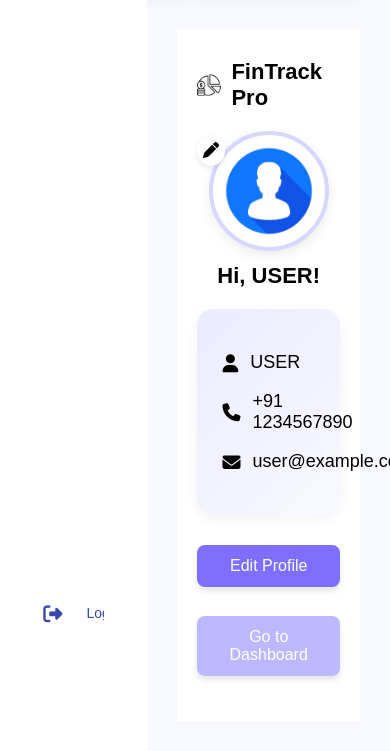
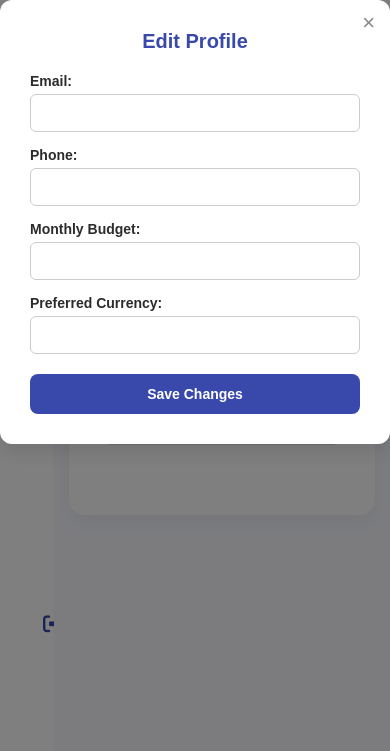
Before and after one commit to Riyaz-CCT/WDI_BUDGET_TRACKER, a PHP site: page /pages/profile.html in a window 390 px wide. Shown: the part 307-1058 px from the top of the page. Run offline with PHP 8.4, Linux system fonts and the light colour scheme.

Commit message:
Added edit profile modal with jQuery

```diff
--- a/css/profile.css
+++ b/css/profile.css
@@ -1,37 +1,44 @@
 /* ====================== ROOT CSS VARIABLES ====================== */
 :root {
-  --primary-color: #3949ab;          /* Deep indigo (more professional & accessible) */
-  --primary-bg: #f4f6fa;             /* Very light cool gray background */
-  --white: #ffffff;                  /* Pure white */
-  --hover-bg: #e8eaf6;               /* Indigo-tinted light hover */
-  --text-dark: #2c2c2c;              /* Dark gray for readability */
-  --text-light: #ffffff;             /* White for text on dark elements */
-  --table-alt-row: #ffffff;          /* Alternating white row */
-  --table-even-row: #f0f1f6;         /* Soft cool gray */
-  --search-bg: #e8eaf6;              /* Same as hover-bg for consistency */
-  --card-hover-shadow: rgba(57, 73, 171, 0.2); /* Shadow with primary color tone */
+  --primary-color: #3949ab;
+  --primary-bg: #f4f6fa;
+  --white: #ffffff;
+  --hover-bg: #e8eaf6;
+  --text-dark: #2c2c2c;
+  --text-light: #ffffff;
+  --table-alt-row: #ffffff;
+  --table-even-row: #f0f1f6;
+  --search-bg: #e8eaf6;
+  --card-hover-shadow: rgba(57, 73, 171, 0.2);
+  --light-bg: #f8f9ff;
+  --card-bg: #fff;
+  --shadow: rgba(0, 0, 0, 0.05);
 }
-
 
 /* ====================== GLOBAL RESET & FONT ====================== */
 * {
-  margin: 0px;
-  padding: 0px;
+  margin: 0;
+  padding: 0;
   border: none;
   outline: none;
   box-sizing: border-box;
   font-family: "Poppins", sans-serif;
 }
 
-/* ====================== BODY LAYOUT ====================== */
+body, html {
+  height: 100%;
+  font-family: "Poppins", sans-serif;
+  background: var(--light-bg);
+}
+
 body {
   display: flex;
-  flex-direction: row; /* sidebar + main */
-  margin: 0;
+  flex-direction: row;
+  justify-content: center;
+  align-items: center;
 }
 
-
-/* ====================== SIDEBAR STARTS HERE====================== */
+/* ====================== SIDEBAR ====================== */
 .sidebar {
   position: sticky;
   height: 100vh;
@@ -68,7 +75,7 @@ body {
 
 .menu li:hover,
 .active {
-  background-color: var(--hover-bg); /* Highlight item on hover or if active */
+  background-color: var(--hover-bg);
 }
 
 .menu a {
@@ -88,121 +95,343 @@ body {
   font-size: 1.2rem;
 }
 
-/* ====================== LOGOUT POSITIONING ====================== */
 .logout {
   position: absolute;
   bottom: 0;
   left: 0;
   width: 100%;
 }
-/* ====================== SIDEBAR ENDS HERE====================== */
 
+/* ====================== CONTAINER ====================== */
+.container {
+  display: flex;
+  height: 100vh;
+  padding: 30px;
+  gap: 30px;
+  overflow: hidden;
+}
 
+.right-section {
+  flex: 1;
+  background: #fff;
+  padding: 50px 80px;
+}
 
+/* ====================== LOGO ====================== */
+.logo {
+  display: flex;
+  align-items: center;
+  gap: 10px;
+  margin-top: 10px;
+  margin-left: 5px;
+}
 
+.logo img {
+  width: 30px;
+}
 
+.logo span {
+  font-size: 20px;
+  font-weight: 600;
+}
 
+/* ====================== HEADINGS ====================== */
+h1 {
+  margin-top: 30px;
+  font-size: 32px;
+}
 
-/*--------------------Profile Content------------------------*/
+.subtext {
+  margin: 10px 0 30px;
+  color: #777;
+}
 
-body {
-  background: #f8f9ff;
-  font-family: "Poppins", sans-serif;
-  }
+.profile-heading {
+  font-size: 24px;
+  color: var(--primary-color);
+  margin-bottom: 20px;
+}
 
- .profile-header {
-        position: relative;
-        text-align: center;
-        margin-bottom: 20px;
-      }
+/* ====================== BUTTONS ====================== */
+.submit,
+.sign-in,
+.google-btn {
+  padding: 14px;
+  border-radius: 8px;
+  font-size: 16px;
+  margin-bottom: 15px;
+  cursor: pointer;
+  color: #fff;
+  font-weight: 700;
+}
 
-      .profile-pic {
-        width: 120px;
-        aspect-ratio: 1 / 1;
-        border-radius: 50%;
-        object-fit: cover;
-        border: 4px solid #d6d6ff;
-        box-shadow: 0 4px 12px rgba(0, 0, 0, 0.08);
-        display: block;
-        margin: 0 auto;
+.submit,
+.sign-in {
+  background: rgba(113, 99, 186, 1);
+  border: none;
+  box-shadow: 0 4px 6px rgba(0, 0, 0, 0.1);
+  transition: background 0.3s ease, box-shadow 0.3s ease;
+}
+
+.submit:hover,
+.sign-in:hover {
+  background: rgb(85, 65, 182);
+  box-shadow: 0 6px 10px rgba(0, 0, 0, 0.15);
+}
+
+/* ====================== PROFILE CARD ====================== */
+.main-container {
+  width: 100%;
+  padding: 20px;
+}
+
+.profile-card {
+  background: var(--card-bg);
+  padding: 40px;
+  border-radius: 16px;
+  box-shadow: 0 8px 20px var(--shadow);
+  text-align: center;
+  max-width: 700px;
+  margin: 0 auto;
+}
+
+.profile-header {
+  position: relative;
+  text-align: center;
+  margin-bottom: 30px;
+}
+
+.profile-avatar {
+  width: 120px;
+  height: 120px;
+  border-radius: 50%;
+  object-fit: cover;
+  border: 4px solid #d6d6ff;
+  box-shadow: 0 4px 12px rgba(0, 0, 0, 0.08);
+  margin-bottom: 10px;
+}
+
+.profile-name {
+  font-size: 20px;
+  font-weight: 600;
+  color: var(--text-dark);
+  margin-bottom: 4px;
+}
+
+.member-since {
+  font-size: 14px;
+  color: #777;
+}
+
+.profile-details {
+  display: grid;
+  grid-template-columns: repeat(2, 1fr);
+  gap: 20px 40px;
+  margin-top: 30px;
 }
 
 
-      .edit-icon {
-        position: absolute;
-        top: 5px;
-        right: 115px;
-        background: #fff;
-        border-radius: 50%;
-        padding: 6px;
-        box-shadow: 0 2px 5px rgba(0, 0, 0, 0.1);
-        cursor: pointer;
-      }
+.profile-row label {
+  font-weight: 600;
+  color: var(--text-dark);
+  font-size: 14px;
+}
 
-      .edit-icon:hover {
-        background: #efefff;
-      }
+.profile-row p {
+  font-size: 14px;
+  margin-top: 4px;
+  color: #444;
+}
 
-      .profile-info {
-        background: linear-gradient(135deg, #ecebff, #f8f9ff);
-        border-radius: 16px;
-        padding: 25px;
-        margin: 20px 0;
-        box-shadow: 0 4px 12px rgba(0, 0, 0, 0.05);
-      }
+.profile-button {
+  text-align: center;
+  margin-top: 30px;
+}
 
-      .profile-info p {
-        font-size: 18px;
-        margin: 18px 0;
-        display: flex;
-        align-items: center;
-        gap: 12px;
-      }
+.edit-btn {
+  padding: 12px 24px;
+  background-color: var(--primary-color);
+  color: white;
+  border: none;
+  border-radius: 8px;
+  font-weight: 600;
+  cursor: pointer;
+  font-size: 14px;
+}
 
-      .profile-actions {
-        display: flex;
-        gap: 14px;
-        margin-top: 30px;
-        flex-wrap: wrap;
-      }
+.edit-btn i {
+  margin-right: 6px;
+}
 
-      .sign-in,
-      .google-btn {
-        flex: 1;
-        text-align: center;
-        background: #7f6eff;
-        color: #fff;
-        padding: 12px 20px;
-        border: none;
-        border-radius: 8px;
-        cursor: pointer;
-        transition: 0.3s;
-        font-size: 16px;
-      }
+.edit-btn:hover {
+  background-color: #2e3d94;
+}
 
-      .sign-in:hover,
-      .google-btn:hover {
-        background: #685bda;
-      }
+/* Horizontal line between top and details */
+.profile-left {
+  border-bottom: 1px solid #ddd;
+  padding-bottom: 20px;
+  margin-bottom: 30px;
+}
 
-      .go-dashboard {
-        background: #bdb8ff;
-      }
+/* Two-column layout with vertical divider */
+.profile-details {
+  display: grid;
+  grid-template-columns: 1fr 1fr;
+  gap: 20px 40px;
+  position: relative;
+}
 
-      .go-dashboard:hover {
-        background: #a9a3f7;
-      }
+.profile-details::before {
+  content: "";
+  position: absolute;
+  top: 0;
+  bottom: 0;
+  left: 50%;
+  width: 1px;
+  background-color: #e2e2e2;
+  transform: translateX(-50%);
+  opacity: 0.5;
+}
 
+
+/* ====================== RESPONSIVENESS ====================== */
+@media (max-width: 768px) {
   .container {
-  display: flex;
-  height: 100vh;
-  overflow: hidden;
-  }
-
-  .left-section {
-    flex: 1;
+    flex-direction: column;
   }
 
   .right-section {
-    flex: 1;
+    padding: 40px 30px;
   }
+
+  .expenses-card-left,
+  .expenses-card-right {
+    width: 80%;
+    margin: 10px auto;
+    padding: 16px;
+  }
+}
+
+@media (max-width: 480px) {
+  .right-section {
+    padding: 30px 20px;
+  }
+
+  .logo img {
+    margin-top: 10px;
+    width: 24px;
+  }
+
+  .logo span,
+  h1 {
+    font-size: 16px;
+  }
+
+  .submit,
+  .sign-in,
+  .google-btn {
+    padding: 12px;
+    font-size: 14px;
+  }
+
+  .input-row {
+    flex-direction: column;
+  }
+
+  .expenses-card-left,
+  .expenses-card-right {
+    width: 90%;
+    padding: 14px;
+  }
+
+  .expense-title,
+  .expense-amount,
+  .expense-change,
+  .graph .days {
+    font-size: 12px;
+  }
+}
+
+
+/* ====================== EDIT PROFILE MODAL ====================== */
+#editModal {
+  display: none;
+  position: fixed;
+  z-index: 1000;
+  top: 0;
+  left: 0;
+  width: 100%;
+  height: 100%;
+  background-color: rgba(0, 0, 0, 0.5);
+
+  /* Centering using Flexbox */
+  display: flex;
+  justify-content: center;
+  align-items: center;
+}
+
+#editModal .modal-content {
+  background: var(--white);
+  padding: 30px;
+  border-radius: 12px;
+  width: 100%;
+  max-width: 420px;
+  box-shadow: 0 8px 20px rgba(0, 0, 0, 0.1);
+  position: relative;
+}
+
+#editModal h2 {
+  color: var(--primary-color);
+  margin-bottom: 20px;
+  font-size: 20px;
+  text-align: center;
+}
+
+#editModal label {
+  display: block;
+  margin-top: 15px;
+  margin-bottom: 5px;
+  font-weight: 600;
+  font-size: 14px;
+  color: var(--text-dark);
+}
+
+#editModal input {
+  width: 100%;
+  padding: 10px 12px;
+  border-radius: 6px;
+  border: 1px solid #ccc;
+  font-size: 14px;
+}
+
+#editModal button[type="submit"] {
+  margin-top: 20px;
+  width: 100%;
+  padding: 12px;
+  background-color: var(--primary-color);
+  color: var(--text-light);
+  font-weight: 600;
+  border: none;
+  border-radius: 8px;
+  font-size: 14px;
+  cursor: pointer;
+}
+
+#editModal button[type="submit"]:hover {
+  background-color: #2e3d94;
+}
+
+#editModal .close-btn {
+  position: absolute;
+  right: 15px;
+  top: 10px;
+  font-size: 22px;
+  color: #888;
+  cursor: pointer;
+  transition: color 0.2s ease;
+}
+
+#editModal .close-btn:hover {
+  color: #000;
+}
--- a/pages/dashboard.html
+++ b/pages/dashboard.html
@@ -29,7 +29,7 @@
           <a href="profile.html"><i class="fas fa-user"></i><span>My Profile</span></a>
         </li>
         <li class="logout">
-          <a href="#" id="logout-link"><i class="fas fa-sign-out-alt"></i><span>Logout</span></a>
+          <a href="login.html" id="logout-link"><i class="fas fa-sign-out-alt"></i><span>Logout</span></a>
         </li>
       </ul>
     </div>
--- a/pages/profile.html
+++ b/pages/profile.html
@@ -6,10 +6,7 @@
     <meta name="viewport" content="width=device-width, initial-scale=1.0" />
     <title>FinTrack Pro Dashboard</title>
 
-    <!-- <link rel="stylesheet" href="/css/dashboard_styles.css" /> -->
-    <!-- <link rel="stylesheet" href="/css/responsive_dashboard.css" /> -->
     <link rel="stylesheet" href="/css/profile.css" />
-    <link rel="stylesheet" href="/css/login_styles.css" />
     <link
       rel="stylesheet"
       href="https://cdnjs.cloudflare.com/ajax/libs/font-awesome/6.4.0/css/all.min.css"
@@ -17,15 +14,15 @@
   </head>
 
   <body>
-    <!-- ===================== SIDEBAR STARTS HERE===================== -->
+    <!-- ===================== SIDEBAR ===================== -->
     <div class="sidebar">
       <div class="logo">
         <img src="/assests/budget.png" alt="Logo" />
         <p>FinTrack Pro</p>
       </div>
       <ul class="menu">
-        <li class="active">
-          <a href="#"
+        <li>
+          <a href="dashboard.html"
             ><i class="fas fa-chart-line"></i><span>Dashboard</span></a
           >
         </li>
@@ -34,166 +31,113 @@
             ><i class="fas fa-list-alt"></i><span>Expenses</span></a
           >
         </li>
-        <li>
+        <li class="active">
           <a href="profile.html"
             ><i class="fas fa-user"></i><span>My Profile</span></a
           >
         </li>
         <li class="logout">
-          <a href="#" id="logout-link"
+          <a href="login.html" id="logout-link"
             ><i class="fas fa-sign-out-alt"></i><span>Logout</span></a
           >
         </li>
       </ul>
     </div>
-    <!-- ===================== SIDEBAR ENDS HERE ===================== -->
 
-    <!-- ===================== MAIN STARTS HERE===================== -->
-    <div class="container">
-      <!-- Left Section -->
-      <!-- <div class="left-section">
-        <div class="expenses-card-left">
-          <div class="expense-title">
-            <span class="icon">📊</span> May 2025 Expenses
-          </div>
-          <div class="expense-amount">$2,000</div>
-          <div class="expense-change"><span>⬆️</span> 5%</div>
+    <!-- ===================== MAIN ===================== -->
+    <div class="main-container">
+      <h2 class="profile-heading">Profile</h2>
+      <div class="profile-card">
+        <div class="profile-left">
+          <img
+            src="/assests/profile.png"
+            alt="Profile"
+            class="profile-avatar"
+          />
+          <h3 class="profile-name">John Doe</h3>
+          <p class="member-since">Member since Jan 2024</p>
 
-          <div class="graph-container">
-            <div class="bar" style="--height: 60%"></div>
-            <div class="bar" style="--height: 35%"></div>
-            <div class="bar" style="--height: 45%"></div>
-            <div class="bar today" style="--height: 80%"></div>
-            <div class="bar" style="--height: 55%"></div>
-            <div class="bar" style="--height: 30%"></div>
-            <div class="bar" style="--height: 40%"></div>
+          <div class="profile-details">
+            <div class="profile-row">
+              <label>Email</label>
+              <p id="profileEmail">john@example.com</p>
+            </div>
+            <div class="profile-row">
+              <label>Phone</label>
+              <p id="profilePhone">+1 98765 123345</p>
+            </div>
+            <div class="profile-row">
+              <label>Monthly Budget</label>
+              <p id="profileBudget">$4,500</p>
+            </div>
+            <div class="profile-row">
+              <label>Preferred Currency</label>
+              <p id="profileCurrency">USD ($)</p>
+            </div>
           </div>
 
-          <div class="days-labels">
-            <span>Mon</span><span>Tue</span><span>Wed</span><span>Thu</span>
-            <span>Fri</span><span>Sat</span><span>Sun</span>
-          </div>
-        </div>
-      </div> -->
-      <div class="left-section">
-        <div class="expenses-card-left">
-          <div class="expense-title">
-            <span class="icon">📊</span> May 2025 Expenses
-          </div>
-          <div class="expense-amount">$2,000</div>
-          <div class="expense-change"><span>⬆️</span> 5%</div>
-
-          <div class="graph-container">
-            <div class="bar" style="--height: 60%"></div>
-            <div class="bar" style="--height: 35%"></div>
-            <div class="bar" style="--height: 45%"></div>
-            <div class="bar today" style="--height: 80%"></div>
-            <div class="bar" style="--height: 55%"></div>
-            <div class="bar" style="--height: 30%"></div>
-            <div class="bar" style="--height: 40%"></div>
-          </div>
-
-          <div class="days-labels">
-            <span>Mon</span><span>Tue</span><span>Wed</span><span>Thu</span>
-            <span>Fri</span><span>Sat</span><span>Sun</span>
-          </div>
-        </div>
-
-        <div class="expenses-card-right">
-          <div class="expense-title">
-            <span class="icon">📊</span> June 2025 Expenses
-          </div>
-          <div class="expense-amount">$12,000</div>
-          <div class="expense-change"><span>⬆️</span> 12%</div>
-
-          <div class="graph-container">
-            <div class="bar" style="--height: 60%"></div>
-            <div class="bar" style="--height: 35%"></div>
-            <div class="bar" style="--height: 45%"></div>
-            <div class="bar today" style="--height: 80%"></div>
-            <div class="bar" style="--height: 55%"></div>
-            <div class="bar" style="--height: 30%"></div>
-            <div class="bar" style="--height: 40%"></div>
-          </div>
-
-          <div class="days-labels">
-            <span>Mon</span><span>Tue</span><span>Wed</span><span>Thu</span>
-            <span>Fri</span><span>Sat</span><span>Sun</span>
+          <div class="profile-button">
+            <button class="edit-btn" id="editBtn">
+              <i class="fa-solid fa-pen"></i> Edit Profile
+            </button>
           </div>
         </div>
       </div>
+    </div>
 
-      <!-- Right Section -->
-      <div class="right-section">
-        <div class="logo" style="margin-bottom: 20px">
-          <img src="/assests/budget.png" alt="logo" />
-          <span style="font-size: 22px; font-weight: 600">FinTrack Pro</span>
-        </div>
+    <!-- ===================== EDIT MODAL ===================== -->
+    <div id="editModal" class="modal">
+      <div class="modal-content">
+        <span class="close-btn">&times;</span>
+        <h2>Edit Profile</h2>
+        <form id="editProfileForm">
+          <label>Email:</label>
+          <input type="email" id="emailInput" required />
 
-        <div class="profile-header">
-          <img
-            src="/assests/profile.png"
-            alt="Profile"
-            class="profile-pic"
-            id="userImage"
-          />
-          <div class="edit-icon" onclick="editProfile()">
-            <i class="fa-solid fa-pen"></i>
-          </div>
-          <h1 style="margin-top: 12px">
-            Hi, <span id="profileName">User</span>!
-          </h1>
-        </div>
+          <label>Phone:</label>
+          <input type="text" id="phoneInput" required />
 
-        <div class="profile-info">
-          <p>
-            <i class="fa-solid fa-user"></i>
-            <span id="profileNameDetail">User</span>
-          </p>
-          <p>
-            <i class="fa-solid fa-phone"></i>
-            <span id="profilePhone">+91 0000000000</span>
-          </p>
-          <p>
-            <i class="fa-solid fa-envelope"></i>
-            <span id="profileEmail">user@example.com</span>
-          </p>
-        </div>
+          <label>Monthly Budget:</label>
+          <input type="text" id="budgetInput" required />
 
-        <div class="profile-actions">
-          <button class="sign-in" onclick="editProfile()">Edit Profile</button>
-          <button class="sign-in go-dashboard" onclick="goDashboard()">
-            Go to Dashboard
-          </button>
-        </div>
+          <label>Preferred Currency:</label>
+          <input type="text" id="currencyInput" required />
+
+          <button type="submit">Save Changes</button>
+        </form>
       </div>
     </div>
-    <!-- .main-container -->
-    <!-- ===================== MAIN ENDS HERE===================== -->
 
     <!-- ===================== SCRIPTS ===================== -->
+    <script src="https://code.jquery.com/jquery-3.6.0.min.js"></script>
     <script>
-      const urlParams = new URLSearchParams(window.location.search);
-      const name = urlParams.get("name") || "USER";
-      const phone = urlParams.get("phone") || "+91 1234567890";
-      const email = urlParams.get("email") || "user@example.com";
-      const img = urlParams.get("image");
+      $(document).ready(function () {
+        // Show modal
+        $("#editBtn").click(function () {
+          $("#emailInput").val($("#profileEmail").text());
+          $("#phoneInput").val($("#profilePhone").text());
+          $("#budgetInput").val(
+            $("#profileBudget").text().replace("$", "").replace(",", "")
+          );
+          $("#currencyInput").val($("#profileCurrency").text());
+          $("#editModal").fadeIn();
+        });
 
-      document.getElementById("profileName").innerText = name;
-      document.getElementById("profileNameDetail").innerText = name;
-      document.getElementById("profilePhone").innerText = phone;
-      document.getElementById("profileEmail").innerText = email;
-      if (img) {
-        document.getElementById("UserImage").src = img;
-      }
+        // Close modal
+        $(".close-btn").click(function () {
+          $("#editModal").fadeOut();
+        });
 
-      function editProfile() {
-        alert("Edit Profile feature coming soon!");
-      }
-
-      function goDashboard() {
-        window.location.href = "dashboard.html";
-      }
+        // Update profile details
+        $("#editProfileForm").submit(function (e) {
+          e.preventDefault();
+          $("#profileEmail").text($("#emailInput").val());
+          $("#profilePhone").text($("#phoneInput").val());
+          $("#profileBudget").text(`$${$("#budgetInput").val()}`);
+          $("#profileCurrency").text($("#currencyInput").val());
+          $("#editModal").fadeOut();
+        });
+      });
     </script>
   </body>
 </html>
```
Also changed, not shown: css/login_styles.css (+1 -9 lines), pages/forgot-password.html (+0 -80 lines), assests/profile.jpg (added).
